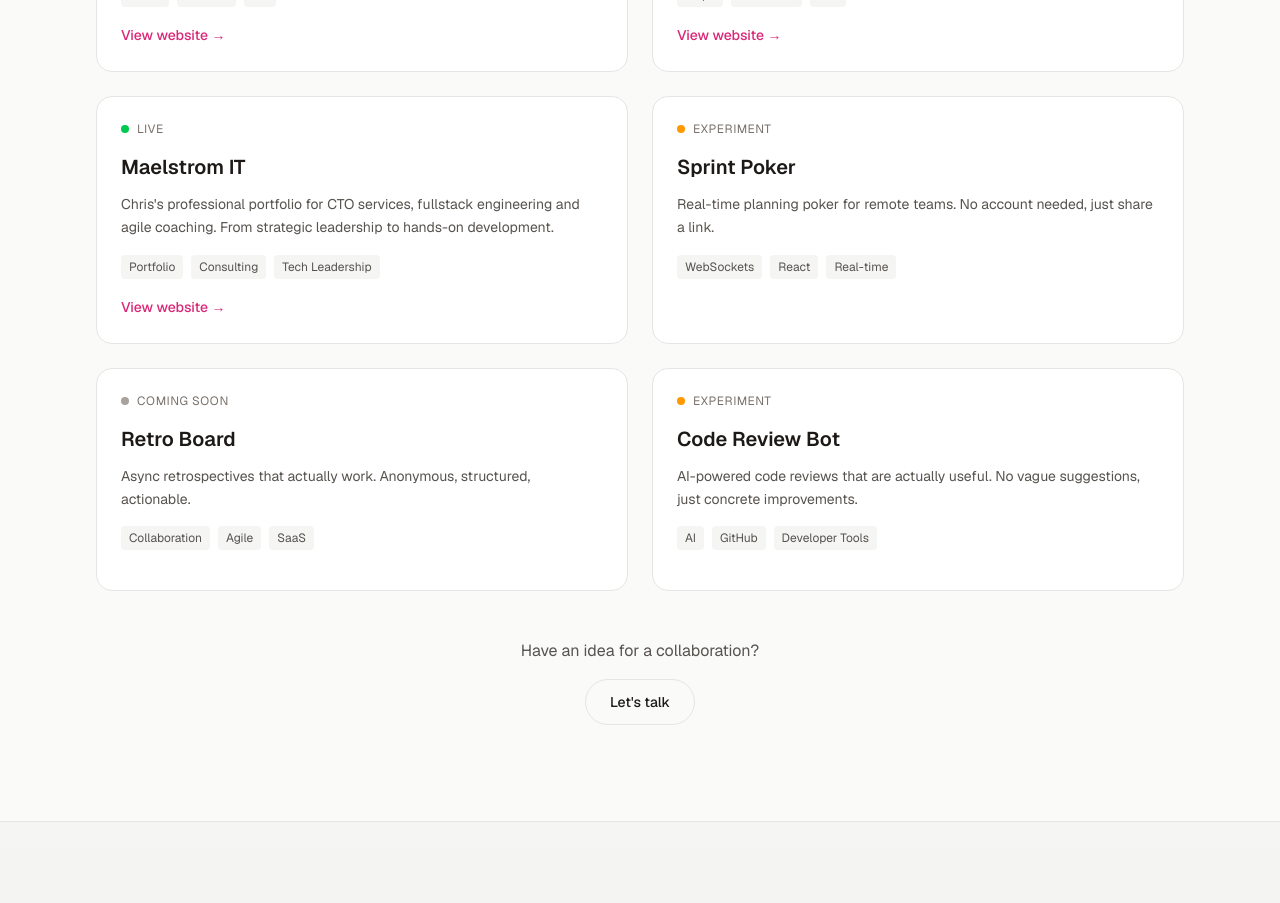
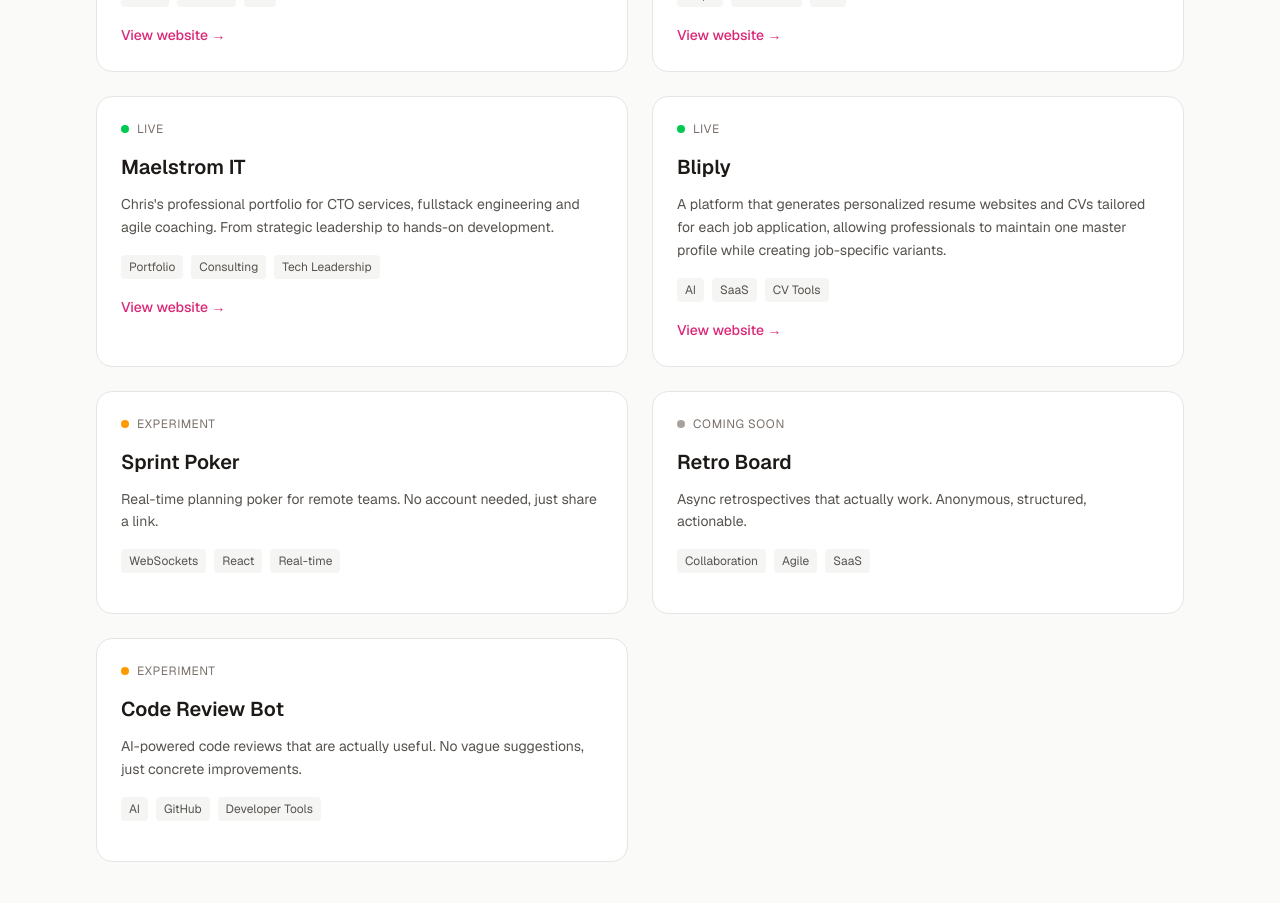
Before and after one commit to drprijkers-del/Pink-Pollos-MethVan, a Next.js app: page /en/lab in a window 1280 px wide. Shown: the part 1220-2123 px from the top of the page. Built offline with nearby package versions, Linux system fonts and the light colour scheme; no server answers.

Commit message:
added bliply

```diff
--- a/components/sections/lab-grid.tsx
+++ b/components/sections/lab-grid.tsx
@@ -44,6 +44,12 @@
     status: "live",
     tags: ["Portfolio", "Consulting", "Tech Leadership"],
     link: "https://maelstromit.com",
+  },
+  {
+    key: "bliply",
+    status: "live",
+    tags: ["AI", "SaaS", "CV Tools"],
+    link: "https://bliply.eu",
   },
   {
     key: "sprintPoker",
--- a/messages/en.json
+++ b/messages/en.json
@@ -231,6 +231,10 @@
       "codeReviewBot": {
         "name": "Code Review Bot",
         "description": "AI-powered code reviews that are actually useful. No vague suggestions, just concrete improvements."
+      },
+      "bliply": {
+        "name": "Bliply",
+        "description": "A platform that generates personalized resume websites and CVs tailored for each job application, allowing professionals to maintain one master profile while creating job-specific variants."
       }
     }
   },
--- a/messages/nl.json
+++ b/messages/nl.json
@@ -231,6 +231,10 @@
       "codeReviewBot": {
         "name": "Code Review Bot",
         "description": "AI-powered code reviews die echt nuttig zijn. Geen vage suggesties, wel concrete verbeteringen."
+      },
+      "bliply": {
+        "name": "Bliply",
+        "description": "Een platform dat persoonlijke cv-websites en sollicitatiestukken maakt die zijn afgestemd op elke vacature, zodat professionals één hoofdprofiel kunnen beheren en taakgerichte varianten kunnen creëren."
       }
     }
   },
--- a/messages/sv.json
+++ b/messages/sv.json
@@ -231,6 +231,10 @@
       "codeReviewBot": {
         "name": "Code Review Bot",
         "description": "AI-drivna kodgranskningar som faktiskt är användbara. Inga vaga förslag, bara konkreta förbättringar."
+      },
+      "bliply": {
+        "name": "Bliply",
+        "description": "En plattform som skapar personliga CV-webbplatser och ansökningshandlingar anpassade för varje jobbansökan, så att yrkesverksamma kan upprätthålla en huvudprofil och skapa jobbspecifika varianter."
       }
     }
   },
```
Also changed, not shown: .claude/settings.local.json.
